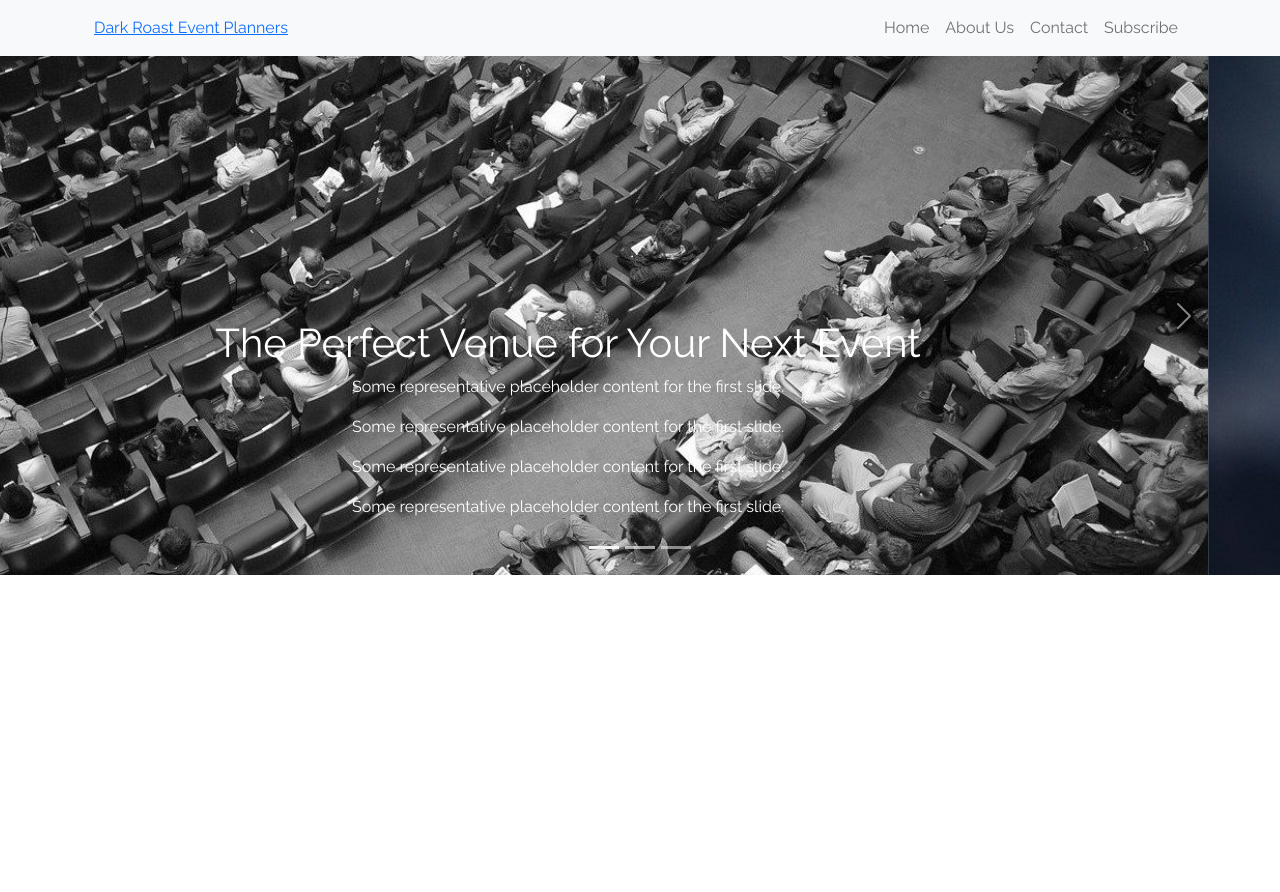
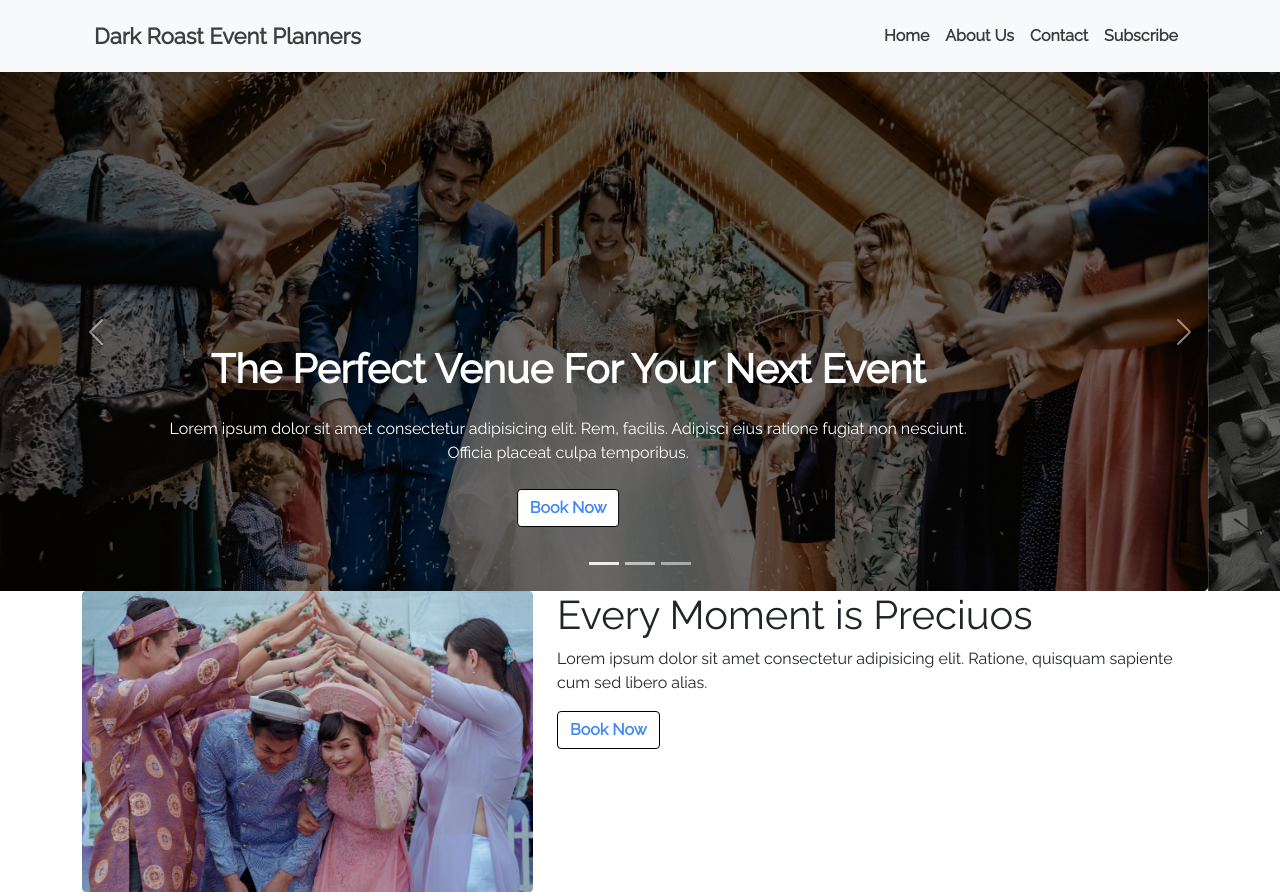
Before and after one commit to saifabrar17/dark-roast-events-ph, a plain HTML site: page index.html in a window 1280 px wide. Before the commit the page ends 800 px from the top, so only its background shows below. Drawn offline with nearby package versions, Linux system fonts and the light colour scheme.

Commit message:
second commit

```diff
--- a/index.html
+++ b/index.html
@@ -15,10 +15,11 @@
     <link rel="preconnect" href="https://fonts.gstatic.com" crossorigin>
     <link href="https://fonts.googleapis.com/css2?family=Raleway&display=swap" rel="stylesheet">
 </head>
+
 <body>
     <div class="wrapper">
         <!-- START NAVBAR -->
-        <header class="bg-light">
+        <header class="bg-light pt-2 pb-2">
             <div class="container">
                 <nav class="navbar navbar-expand-lg navbar-light">
                     <div class="container-fluid">
@@ -44,59 +45,92 @@
         <!-- BANNER START -->
         <section>
             <div class="banner">
+                <div class="row">
+                    <div class="col-12">
                         <div id="carouselExampleCaptions" class="carousel slide" data-bs-ride="carousel">
                             <div class="carousel-indicators">
-                      <button type="button" data-bs-target="#carouselExampleCaptions" data-bs-slide-to="0" class="active" aria-current="true" aria-label="Slide 1"></button>
-                      <button type="button" data-bs-target="#carouselExampleCaptions" data-bs-slide-to="1" aria-label="Slide 2"></button>
-                      <button type="button" data-bs-target="#carouselExampleCaptions" data-bs-slide-to="2" aria-label="Slide 3"></button>
+                                <button type="button" data-bs-target="#carouselExampleCaptions" data-bs-slide-to="0"
+                                    class="active" aria-current="true" aria-label="Slide 1"></button>
+                                <button type="button" data-bs-target="#carouselExampleCaptions" data-bs-slide-to="1"
+                                    aria-label="Slide 2"></button>
+                                <button type="button" data-bs-target="#carouselExampleCaptions" data-bs-slide-to="2"
+                                    aria-label="Slide 3"></button>
                             </div>
                             <div class="carousel-inner">
+                                <!-- ITEM  1-->
                                 <div class="carousel-item active">
-                        <img src="images/banner 2.jpg" class="d-block test-img w-100" alt="...">
+                                    <img src="images/banner.png" class="img fluid d-block w-100" alt="...">
                                     <div class="carousel-caption d-none d-md-block">
-                          <h1>The Perfect Venue for Your Next Event</h1>
-                          <p>Some representative placeholder content for the first slide.</p>
-                          <p>Some representative placeholder content for the first slide.</p>
-                          <p>Some representative placeholder content for the first slide.</p>
-                          <p>Some representative placeholder content for the first slide.</p>
-
+                                        <h1 class="pb-3 fw-bolder">The Perfect Venue For Your Next Event</h1>
+                                        <p class="pb-2 fw-light ps-5 pe-5">Lorem ipsum dolor sit amet consectetur
+                                            adipisicing elit. Rem, facilis. Adipisci eius
+                                            ratione fugiat non nesciunt. Officia placeat culpa temporibus.</p>
+                                        <button type="button" class="btn banner-btn btn-primary mb-4">Book Now</button>
                                     </div>
                                 </div>
+                                <!-- ITEM  2-->
+                                <div class="carousel-item">
+                                    <img src="images/banner 2.png" class="d-block w-100" alt="...">
+                                    <div class="carousel-caption d-none d-md-block">
+                                        <h1 class="pb-3 fw-bolder">The Perfect Venue For Your Next Event</h1>
+                                        <p class="pb-2 fw-light ps-5 pe-5">Lorem ipsum dolor sit amet consectetur
+                                            adipisicing elit. Rem, facilis. Adipisci eius
+                                            ratione fugiat non nesciunt. Officia placeat culpa temporibus.</p>
+                                        <button type="button" class="btn banner-btn btn-primary mb-4">Book Now</button>
+                                    </div>
+                                </div>
+                                <!-- ITEM  3-->
                                 <div class="carousel-item">
                                     <img src="images/banner 3.jpg" class="d-block w-100" alt="...">
                                     <div class="carousel-caption d-none d-md-block">
-                          <h5>Second slide label</h5>
-                          <p>Some representative placeholder content for the second slide.</p>
-                        </div>
-                      </div>
-                      <div class="carousel-item">
-                        <img src="images/banner.png" class="d-block w-100" alt="...">
-                        <div class="carousel-caption d-none d-md-block">
-                          <h5>Third slide label</h5>
-                          <p>Some representative placeholder content for the third slide.</p>
-                        </div>
-                      </div>
-                      <div class="carousel-item">
-                        <img src="images/banner.png" class="d-block w-100" alt="...">
-                        <div class="carousel-caption d-none d-md-block">
-                          <h5>Third slide label</h5>
-                          <p>Some representative placeholder content for the third slide.</p>
+                                        <h1 class="pb-3 fw-bolder">The Perfect Venue For Your Next Event</h1>
+                                        <p class="pb-2 fw-light ps-5 pe-5">Lorem ipsum dolor sit amet consectetur
+                                            adipisicing elit. Rem, facilis. Adipisci eius
+                                            ratione fugiat non nesciunt. Officia placeat culpa temporibus.</p>
+                                        <button type="button" class="btn banner-btn btn-primary mb-4">Book Now</button>
                                     </div>
                                 </div>
                             </div>
-                    <button class="carousel-control-prev" type="button" data-bs-target="#carouselExampleCaptions" data-bs-slide="prev">
+                            <button class="carousel-control-prev" type="button"
+                                data-bs-target="#carouselExampleCaptions" data-bs-slide="prev">
                                 <span class="carousel-control-prev-icon" aria-hidden="true"></span>
                                 <span class="visually-hidden">Previous</span>
                             </button>
-                    <button class="carousel-control-next" type="button" data-bs-target="#carouselExampleCaptions" data-bs-slide="next">
+                            <button class="carousel-control-next" type="button"
+                                data-bs-target="#carouselExampleCaptions" data-bs-slide="next">
                                 <span class="carousel-control-next-icon" aria-hidden="true"></span>
                                 <span class="visually-hidden">Next</span>
                             </button>
                         </div>
                     </div>
+                </div>
+            </div>
         </section>
 
+        <!-- PRECIOUS MOMENT -->
+        <section>
+            <div class="precious">
+                <div class="container">
+                    <div class="row">
+                        <div class="col-5">
+                            <div class="precious-left">
+                                <img src="images/wedding.png" class="img-fluid w-100" alt="">
+                            </div>
+                        </div>
+                        <div class="col-7">
+                            <div class="precious-right">
+                                <h1>Every Moment is Preciuos</h1>
+                                <p>Lorem ipsum dolor sit amet consectetur adipisicing elit. Ratione, quisquam sapiente
+                                    cum sed libero alias.</p>
+                                <button type="button" class="btn banner-btn btn-primary mb-4">Book Now</button>
 
+                            </div>
+                        </div>
+                    </div>
+                </div>
+            </div>
+        </section>
+        <!-- PRECIOUS MOMENT -->
 
 
 
--- a/style.css
+++ b/style.css
@@ -5,3 +5,31 @@
 body{
     font-family: 'Raleway', sans-serif;
 }
+
+
+/* NAVBAR START*/
+.nav-head-a{
+    text-decoration: none;
+    font-size: 22px;
+    color: #3E3E3E;
+    font-weight: 700;
+}
+.nav-head-a:hover{
+    color: #3e3e3e;
+}
+.navbar-light .navbar-nav .nav-link {
+    color: #3a3a3a;
+    font-weight: 600;
+}
+
+/* BANNER */
+.banner-btn{
+    background-color: #ffffff!important;
+    color: #3F87F5;
+    font-weight: 900;
+    border: 1px solid #000000 ;
+}
+.banner-btn:hover{
+    background-color: #e9e9e9!important;
+    color: #3F87F5;
+}
```
Also changed, not shown: images/banner 2.jpg (deleted), images/banner 2.png (added), images/banner 4.jpg (added). Lines whose indentation alone changed are shown as unchanged.
